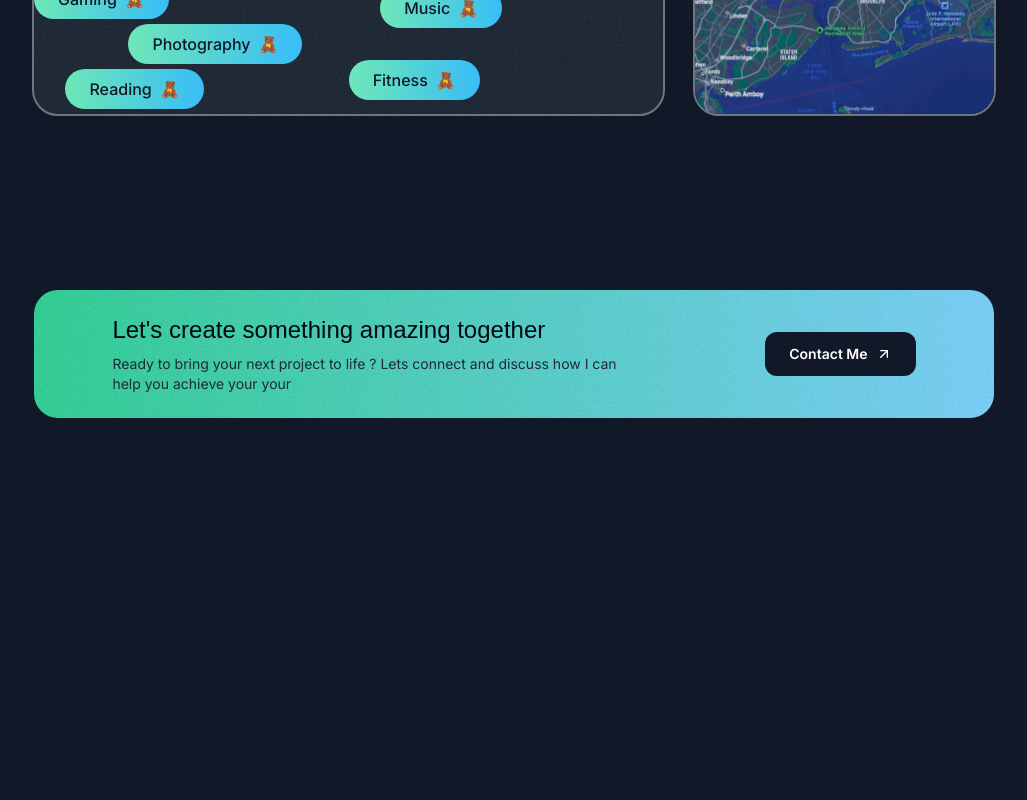
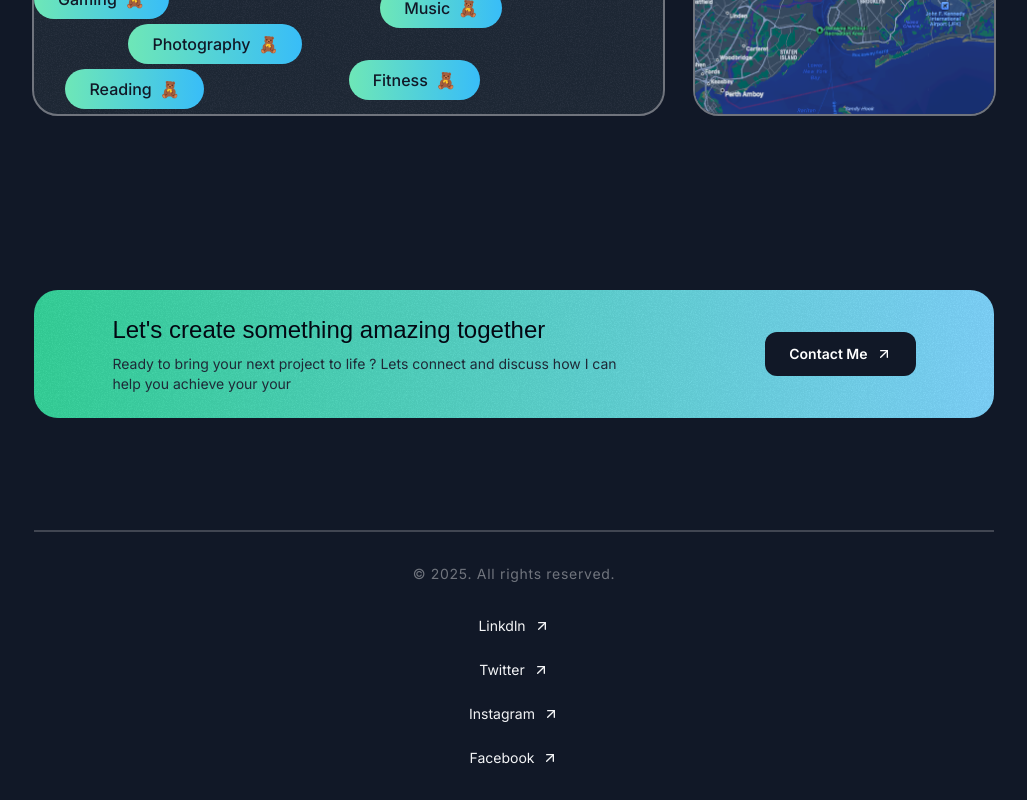
Before and after one commit to Tokiosman80F/portfolio-web, a Next.js app: page / in a window 1280 px wide. Shown: the part 4698-5498 px from the top of the page, without its empty margins (126-1153 px from the left). Before the commit the page ends 5228 px from the top, so only its background shows below. Built offline with nearby package versions, Linux system fonts and the light colour scheme; a web font is replaced by a local one.

Commit message:
feat(footer):initial layout completed

```diff
--- a/src/app/page.tsx
+++ b/src/app/page.tsx
@@ -1,5 +1,6 @@
 import { AboutSection } from "@/sections/About";
 import { ContactSection } from "@/sections/Contact";
+import { Footer } from "@/sections/Footer";
 import { Header } from "@/sections/Header";
 import { HeroSection } from "@/sections/Hero";
 import { ProjectsSection } from "@/sections/Projects";
@@ -16,7 +17,7 @@ export default function Home() {
       <TestimonialsSection />
       <AboutSection />
       <ContactSection/>
-
+      <Footer/>
     </div>
   );
 }
--- a/src/sections/Footer.tsx
+++ b/src/sections/Footer.tsx
@@ -1,3 +1,30 @@
-export const Footer = () => {
-  return <div>Footer Section</div>;
-};
+import ArrowTopRight from "@/assets/icons/arrow-up-right.svg";
+const contactLinks = [
+  { title: "Linkdln", link: "#" },
+  { title: "Twitter", link: "#" },
+  { title: "Instagram", link: "#" },
+  { title: "Facebook", link: "#" },
+];
+export const Footer = () => (
+  <div className="container">
+    <div className="py-8 border-t-2 border-white/20 ">
+      <div className="flex flex-col items-center gap-8">
+        <p className="text-white/40 text-sm tracking-wider">
+          &copy; {new Date().getFullYear()}. All rights reserved.
+        </p>
+        <nav className="flex flex-col items-center gap-6 text-sm text-gray-100  ">
+          {contactLinks.map((contact) => (
+            <a
+              href={contact.link}
+              key={contact.title}
+              className="inline-flex items-center gap-2"
+            >
+              <span>{contact.title}</span>
+              <ArrowTopRight className="size-4 " />
+            </a>
+          ))}
+        </nav>
+      </div>
+    </div>
+  </div>
+);
```
